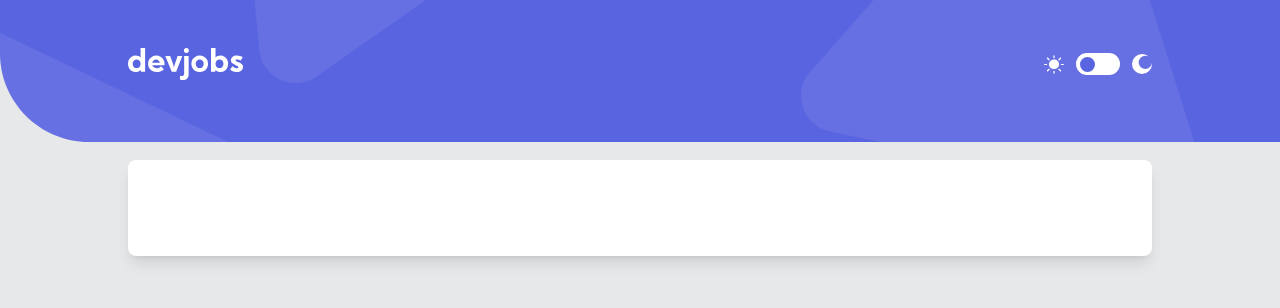
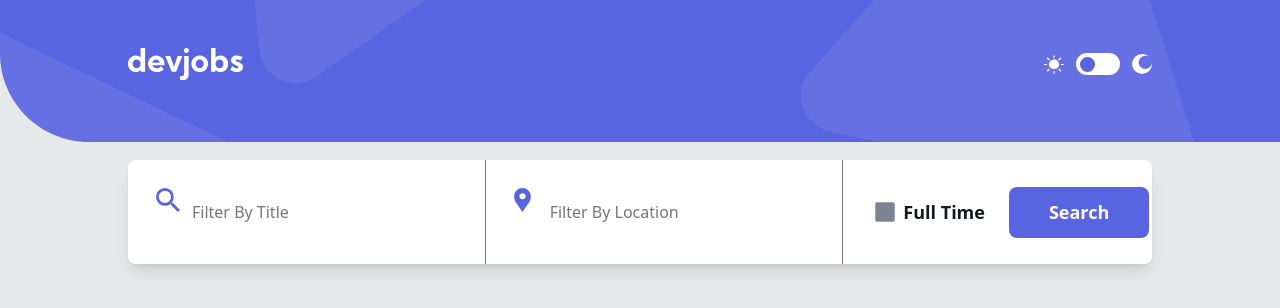
Before and after one commit to SajeedAninda/Devjobs-Web-App, a React (Vite) app: page / in a window 1280 px wide. Shown: the top 308 px of the page. Built offline with nearby package versions, Linux system fonts and the light colour scheme.

Commit message:
Finished the floating box

```diff
--- a/src/Components/Home/Home.jsx
+++ b/src/Components/Home/Home.jsx
@@ -1,10 +1,47 @@
 import React from 'react';
+import searchIcon from "../../assets/desktop/icon-search.svg";
+import locationIcon from "../../assets/desktop/icon-location.svg";
 
 const Home = () => {
     return (
         <div className='bg-[#e7e8e9] h-[100vh] dark:bg-[#121721] relative'>
-            <div className="bg-white dark:bg-[#19202d] w-[80%] h-[12vh] mx-auto shadow-lg rounded-lg absolute -top-[80px] left-1/2 transform -translate-x-1/2">
+            <div className="bg-white dark:bg-[#19202d] w-[80%] h-[13vh] mx-auto shadow-lg rounded-lg absolute -top-[80px] left-1/2 transform -translate-x-1/2 flex justify-between items-center">
 
+                <div className="flex-1 h-full pl-16 pr-4 flex items-center relative border-r border-[#787677] ">
+                    <input className='bg-transparent w-full text-[#121721] dark:text-white font-medium placeholder:text-[#787677] placeholder:font-medium focus:outline-none' type="text" name='searchTitle' placeholder='Filter By Title' />
+                    <img className='absolute left-7 top-7' src={searchIcon} alt="" />
+                </div>
+
+                <div className="flex-1 h-full pl-16 pr-4 flex items-center relative border-r border-[#787677] ">
+                    <input className='bg-transparent w-full text-[#121721] dark:text-white font-medium placeholder:text-[#787677] placeholder:font-medium focus:outline-none' type="text" name='searchLocation' placeholder='Filter By Location' />
+                    <img className='absolute left-7 top-7' src={locationIcon} alt="" />
+                </div>
+
+                <div className="flex-1 pl-8 flex gap-6 items-center">
+                    <div className='gap-3 flex items-center'>
+                        <label className="flex items-center cursor-pointer">
+                            <input
+                                className="w-[20px] h-[20px] appearance-none rounded-sm
+            bg-[#7c8392]
+            dark:bg-[#313743]
+            checked:bg-[#5964e0]
+            dark:checked:bg-[#5964e0]
+            checked:border-transparent
+            focus:outline-none
+            border border-gray-400 dark:border-gray-600
+            cursor-pointer"
+                                type="checkbox"
+                                name="checkBox"
+                                id="customCheckBox"
+                            />
+                            <span className="ml-2 text-[18px] font-semibold text-[#121721] dark:text-white">Full Time</span>
+                        </label>
+                    </div>
+
+                    <button className='px-10 py-3 rounded-lg text-white text-[18px] font-semibold bg-[#5964e0] hover:bg-[#949beb] trasnsition-color delay-75'>
+                        Search
+                    </button>
+                </div>
             </div>
 
         </div>
```
